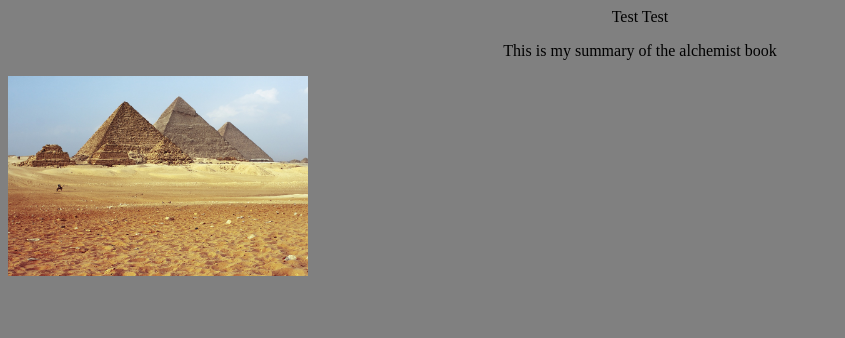
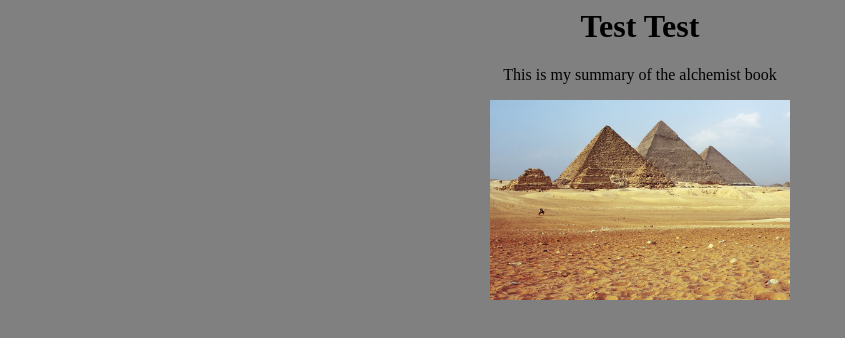
Before and after one commit to gitdrug/World-Lit-Alchemist-Website, a plain HTML site: page index.html in a window 1280 px wide. Shown: the whole page, without its empty margins (0-845 px from the left). Drawn offline with Linux system fonts and the light colour scheme.

Commit message:
index.html

```diff
--- a/index.html
+++ b/index.html
@@ -6,19 +6,20 @@
     <meta name="viewport" content="width=device-width, initial-scale=1.0">
     <title>Alchemist Summary</title>
 </head>
-<center>Test Test</center>
-<p>
+<h1>
+    <center>Test Test</center>
+</h1>
 
-    <body style="background-color:grey";font-size:40px;>
+<body style="background-color:grey" ;font-size:40px;>
 
 
-        <p>
-            <center>This is my summary of the alchemist book</center>
-        </p>
+    <p>
+        <center>This is my summary of the alchemist book</center>
+    </p>
 
 
 
-        <embed type="image/jpeg" src="BackGround.jpeg" width="300" height="200">
-    </body>
+    <center><embed type="image/jpeg" src="BackGround.jpeg" width="300" height="200"></center>
+</body>
 
 </html>
```
